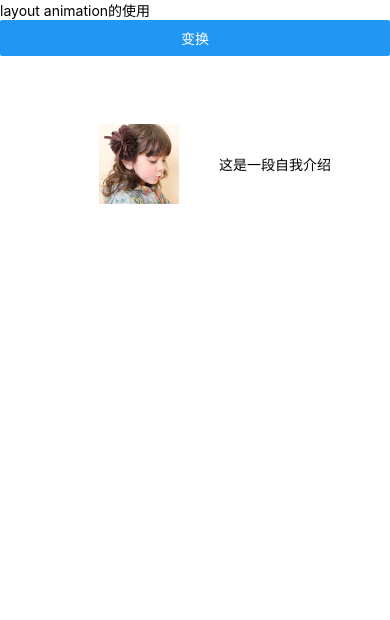
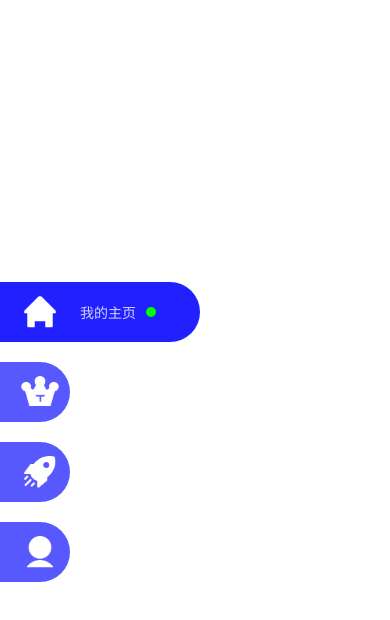
Before and after one commit to 983045775/React-Native_Demo, a React Native app: screen / in a window 390 px wide. Shown: the top 620 px of the page. Built offline with nearby package versions, Linux system fonts and the light colour scheme.

Commit message:
利用动画做一个table切换页

```diff
--- a/App.tsx
+++ b/App.tsx
@@ -33,6 +33,7 @@ import AnimationPhotoTest from './src/anim/AnimationPhotoTest';
 import ScrollViewTest from './src/anim/ScrollViewTest';
 import LayotuAnimationTest from './src/anim/layotuAnimationTest';
 import Anim10 from './src/anim/Anim10';
+import TableViewTest from './src/anim/TableViewTest.tsx';
 
 function App() {
     return (
@@ -67,8 +68,9 @@ function App() {
         //   <Animationtest1/>
         // <AnimationPhotoTest />
         // <ScrollViewTest />
-        <LayotuAnimationTest />
+        // <LayotuAnimationTest />
         // <Anim10 />
+        <TableViewTest />
     );
 }
 
--- /dev/null
+++ b/src/anim/TableViewTest.tsx
@@ -0,0 +1,162 @@
+import React, {useRef, useState} from 'react';
+import {
+    View,
+    Text,
+    TouchableOpacity,
+    StyleSheet,
+    Image,
+    Animated,
+    Easing,
+} from 'react-native';
+
+// @ts-ignore
+import home from '../assets/icon_home.png';
+// @ts-ignore
+import gift from '../assets/icon_gift.png';
+// @ts-ignore
+import mine from '../assets/icon_mine.png';
+// @ts-ignore
+import show from '../assets/icon_show.png';
+
+export default () => {
+    const leftRef1 = useRef(new Animated.Value(200));
+    const leftRef2 = useRef(new Animated.Value(70));
+    const leftRef3 = useRef(new Animated.Value(70));
+    const leftRef4 = useRef(new Animated.Value(70));
+    const [index, setIndex] = useState(1);
+
+    const pressTouch: (num: number) => void = (num: number) => {
+        if (num === index) {
+            return;
+        }
+        setIndex(num);
+        Animated.timing(leftRef1.current, {
+            toValue: num == 1 ? 200 : 70,
+            useNativeDriver: false,
+            duration: num == 1 ? 500 : 300,
+            easing: num == 1 ? Easing.elastic(3) : Easing.elastic(0),
+        }).start();
+        Animated.timing(leftRef2.current, {
+            toValue: num == 2 ? 200 : 70,
+            useNativeDriver: false,
+            duration: num == 2 ? 500 : 300,
+            easing: num == 2 ? Easing.elastic(3) : Easing.elastic(0),
+        }).start();
+        Animated.timing(leftRef3.current, {
+            toValue: num == 3 ? 200 : 70,
+            useNativeDriver: false,
+            easing: num == 3 ? Easing.elastic(3) : Easing.elastic(0),
+            duration: num == 3 ? 500 : 300,
+        }).start();
+        Animated.timing(leftRef4.current, {
+            toValue: num == 4 ? 200 : 70,
+            easing: num == 4 ? Easing.elastic(3) : Easing.elastic(0),
+            useNativeDriver: false,
+            duration: num == 4 ? 500 : 300,
+        }).start();
+    };
+
+    return (
+        <View style={[styles.root, StyleSheet.absoluteFill]}>
+            <TouchableOpacity
+                activeOpacity={0.8}
+                onPress={() => {
+                    pressTouch(1);
+                }}>
+                <Animated.View
+                    style={[
+                        styles.containerTouch,
+                        {width: leftRef1.current},
+                        {opacity: index != 1 ? 0.75 : 1},
+                    ]}>
+                    <Image source={home} style={styles.img} />
+                    <Text style={styles.txt}>{'我的主页'}</Text>
+                    <View style={styles.circle} />
+                </Animated.View>
+            </TouchableOpacity>
+            <TouchableOpacity
+                activeOpacity={0.8}
+                onPress={() => {
+                    pressTouch(2);
+                }}>
+                <Animated.View
+                    style={[
+                        styles.containerTouch,
+                        {opacity: index != 2 ? 0.75 : 1},
+                        {width: leftRef2.current},
+                    ]}>
+                    <Image source={show} style={styles.img} />
+                    <Text style={styles.txt}>{'一个皇冠'}</Text>
+                    <View style={styles.circle} />
+                </Animated.View>
+            </TouchableOpacity>
+            <TouchableOpacity
+                activeOpacity={0.8}
+                onPress={() => {
+                    pressTouch(3);
+                }}>
+                <Animated.View
+                    style={[
+                        styles.containerTouch,
+                        {opacity: index != 3 ? 0.75 : 1},
+                        {width: leftRef3.current},
+                    ]}>
+                    <Image source={gift} style={styles.img} />
+                    <Text style={styles.txt}>{'启动飞机'}</Text>
+                    <View style={styles.circle} />
+                </Animated.View>
+            </TouchableOpacity>
+            <TouchableOpacity
+                activeOpacity={0.8}
+                onPress={() => {
+                    pressTouch(4);
+                }}>
+                <Animated.View
+                    style={[
+                        styles.containerTouch,
+                        {opacity: index != 4 ? 0.75 : 1},
+                        {width: leftRef4.current},
+                    ]}>
+                    <Image source={mine} style={styles.img} />
+                    <Text style={styles.txt}>{'个人信息'}</Text>
+                    <View style={styles.circle} />
+                </Animated.View>
+            </TouchableOpacity>
+        </View>
+    );
+};
+
+const styles = StyleSheet.create({
+    root: {
+        backgroundColor: '#fff',
+        alignItems: 'flex-start',
+        justifyContent: 'center',
+    },
+    containerTouch: {
+        overflow: 'hidden',
+        alignItems: 'center',
+        flexDirection: 'row',
+        borderTopRightRadius: 30,
+        borderBottomRightRadius: 30,
+        marginTop: 20,
+        height: 60,
+        backgroundColor: '#2121ff',
+    },
+    img: {
+        marginLeft: 20,
+        width: 40,
+        height: 40,
+        tintColor: '#ffffff',
+    },
+    txt: {
+        marginLeft: 20,
+        color: '#ffffffCC',
+    },
+    circle: {
+        marginLeft: 10,
+        backgroundColor: '#00ff00',
+        borderRadius: 5,
+        width: 10,
+        height: 10,
+    },
+});
```
